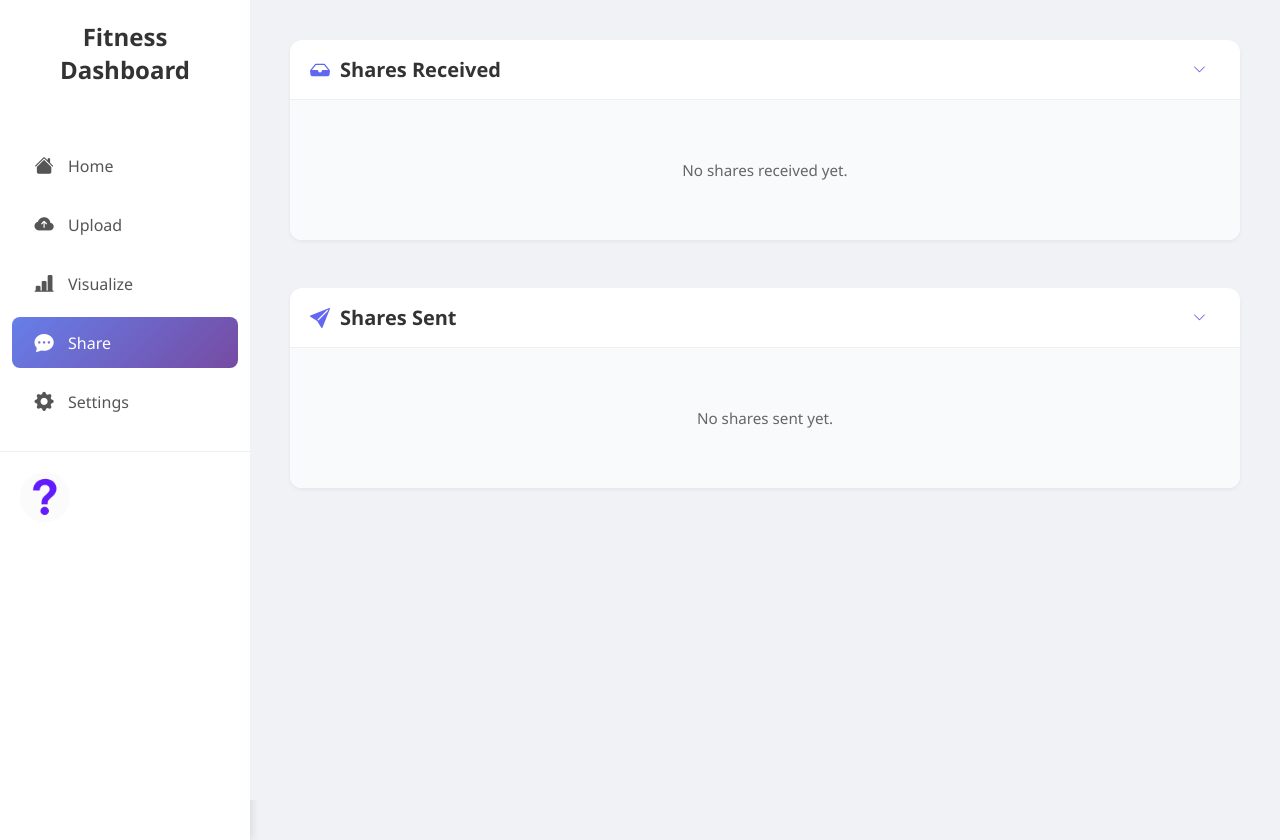
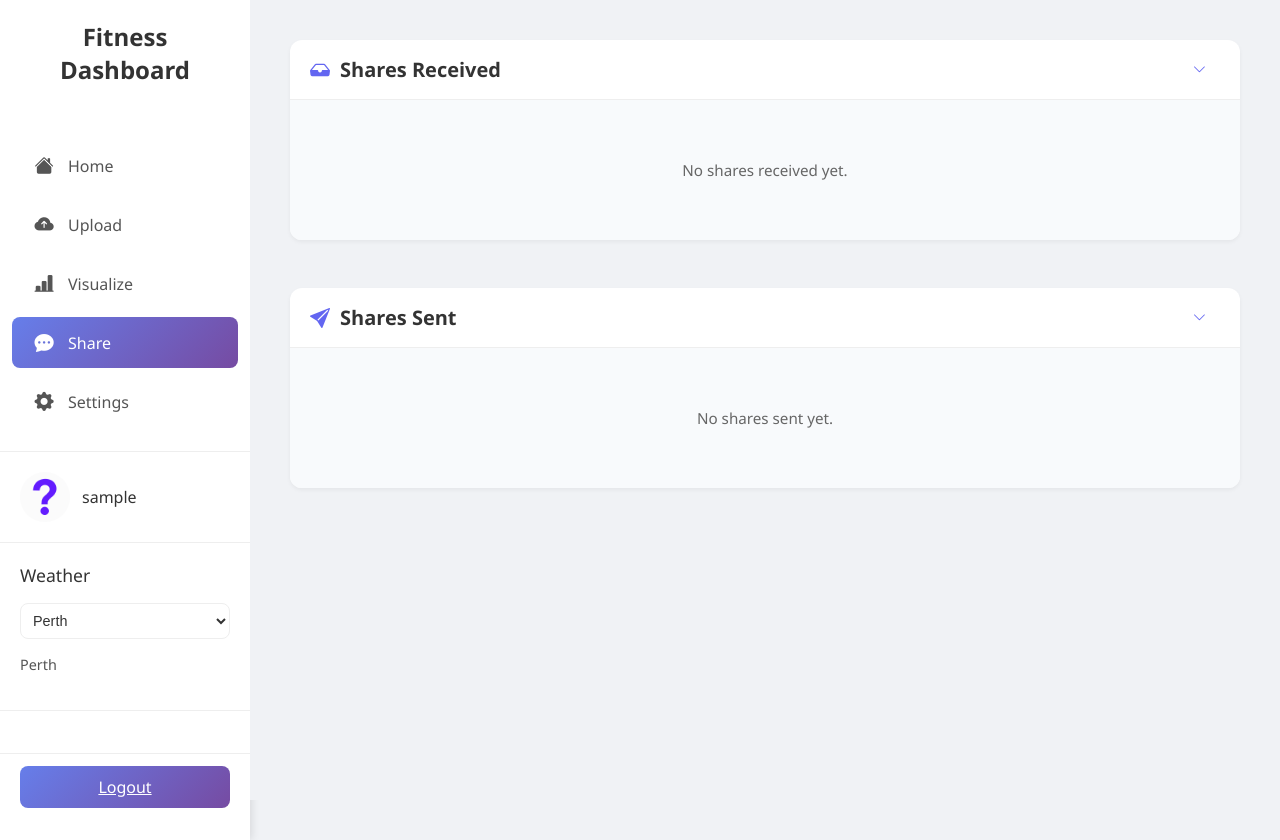
Before and after one commit to CallMeHeiSir/CITS5505_Group_project, a Flask app: page /share in a window 1280 px wide. Run offline with Flask 3, Linux system fonts and the light colour scheme; the visitor is signed in with stand-in values (Sample User, id 1); data that the repository does not hold is empty; some libraries are stand-ins or nearby versions.

Commit message:
add weather at sidebar for 3 pages

```diff
--- a/backend/templates/share.html
+++ b/backend/templates/share.html
@@ -8,6 +8,7 @@
   <link href="https://cdn.jsdelivr.net/npm/select2@4.1.0-rc.0/dist/css/select2.min.css" rel="stylesheet"/>
   <link href="https://cdn.quilljs.com/1.3.6/quill.snow.css" rel="stylesheet"/>
   <link rel="stylesheet" href="{{ url_for('static', filename='css/shareStyle.css') }}"/>
+  <link rel="stylesheet" href="{{ url_for('static', filename='css/indexStyle.css') }}">
 </head>
 <body>
   <div class="app-container">
@@ -36,6 +37,30 @@
           {% else %}
             <img src="{{ url_for('static', filename='avatars/default.png') }}" alt="Default Avatar" class="user-avatar"/>
           {% endif %}
+        <span class="username">{{ current_user.username }}</span>
+        </div>
+
+
+        <!-- 天气模块 -->
+        <div class="weather-section">
+          <div class="weather-content">
+            <h4>Weather</h4>
+            <select id="city-select">
+              <option value="-33.8688,151.2093,Sydney">Sydney</option>
+              <option value="-37.8136,144.9631,Melbourne">Melbourne</option>
+              <option value="-27.4698,153.0251,Brisbane">Brisbane</option>
+              <option value="-31.9505,115.8605,Perth" selected>Perth</option>
+              <option value="-34.9285,138.6007,Adelaide">Adelaide</option>
+            </select>
+            <p id="weather-location">Loading...</p>
+            <p id="weather-temp"></p>
+            <p id="weather-desc"></p>
+          </div>
+        </div>
+
+        <!-- Logout 按钮 -->
+        <div class="top-logout">
+          <a href="{{ url_for('auth.logout') }}" class="tab-btn active">Logout</a>
         </div>
       </nav>
 
@@ -77,5 +102,6 @@
   <script src="https://cdn.jsdelivr.net/npm/select2@4.1.0-rc.0/dist/js/select2.min.js"></script>
   <script src="https://cdn.quilljs.com/1.3.6/quill.min.js"></script>
   <script src="{{ url_for('static', filename='js/share.js') }}"></script>
+  <script src="{{ url_for('static', filename='js/weather.js') }}"></script>
 </body>
 </html>
```
Also changed, not shown: backend/templates/upload.html (+19 -0 lines), backend/templates/visualize.html (+19 -0 lines).
